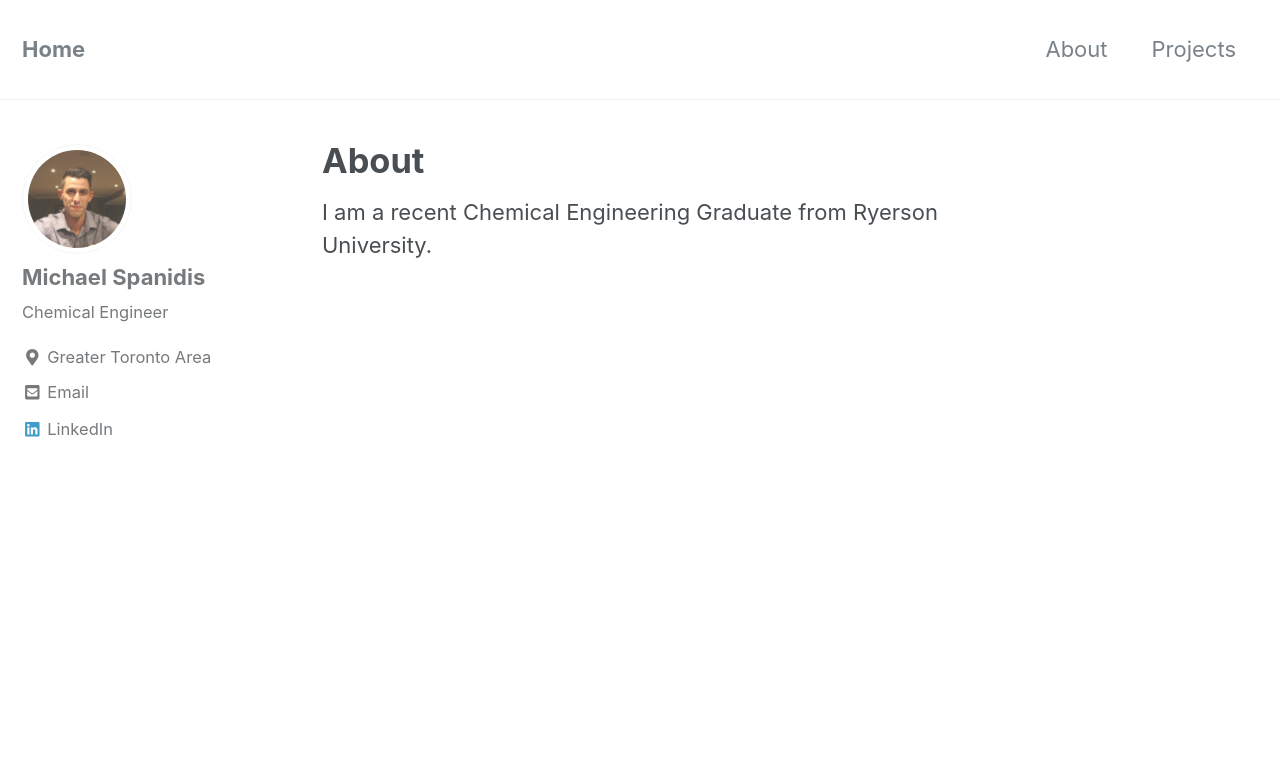
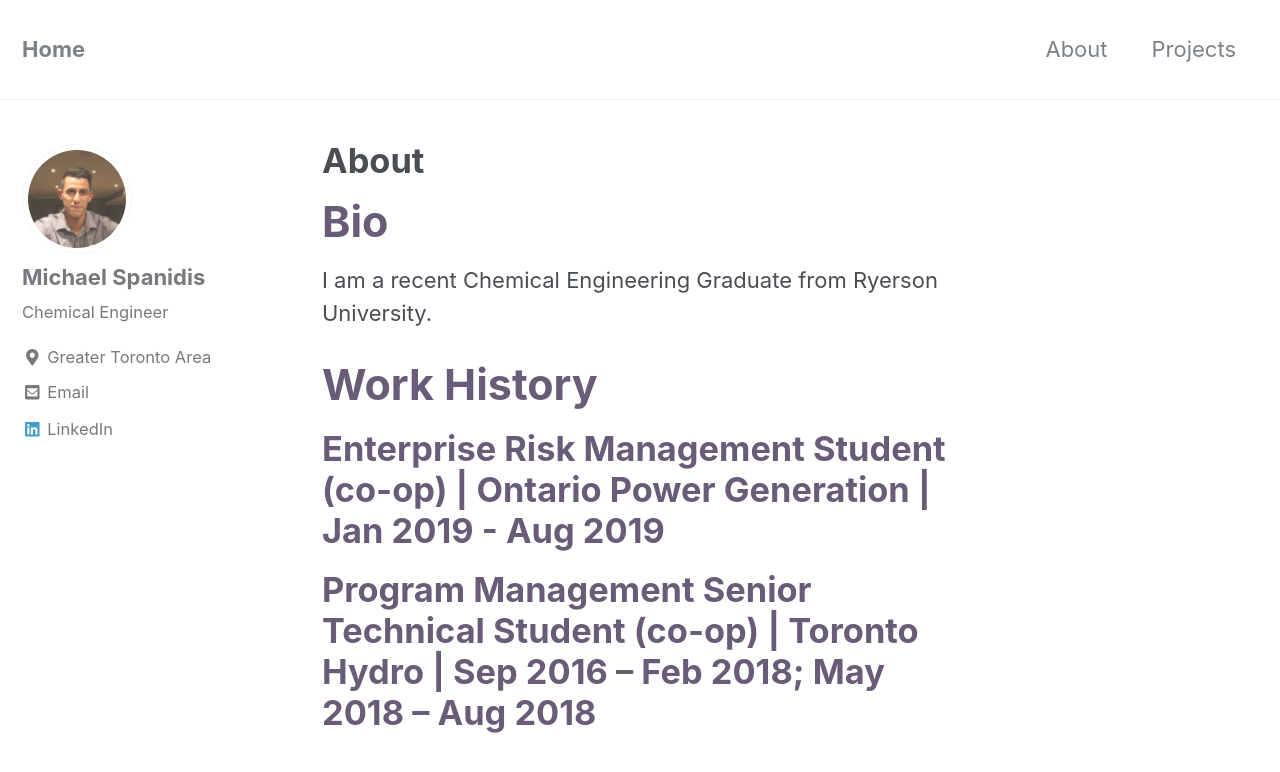
Before and after one commit to michaelspanidis/michaelspanidis.github.io, a Jekyll site: the page built from _pages/about.md, in a window 1280 px wide and 900 px high. Shown: the top 772 px of the window. Built offline with Jekyll 4.4.1, drawn with Linux system fonts in a browser that asks for light colours; nearby versions of some CDN libraries.

Commit message:
changes26

```diff
--- a/_pages/about.md
+++ b/_pages/about.md
@@ -2,5 +2,10 @@
 title: "About"
 permalink: /about/
 ---
+# <span style="color:rgb(104,92,121);font-size:1.25em;">Bio</span>
+I am a recent Chemical Engineering Graduate from Ryerson University.
 
-I am a recent Chemical Engineering Graduate from Ryerson University.
+# <span style="color:rgb(104,92,121);font-size:1.25em;">Work History</span>
+# <span style="color:rgb(104,92,121)">Enterprise Risk Management Student (co-op) | Ontario Power Generation | Jan 2019 - Aug 2019</span>
+
+# <span style="color:rgb(104,92,121)">Program Management Senior Technical Student (co-op) | Toronto Hydro | Sep 2016 – Feb 2018; May 2018 – Aug 2018</span>
```
